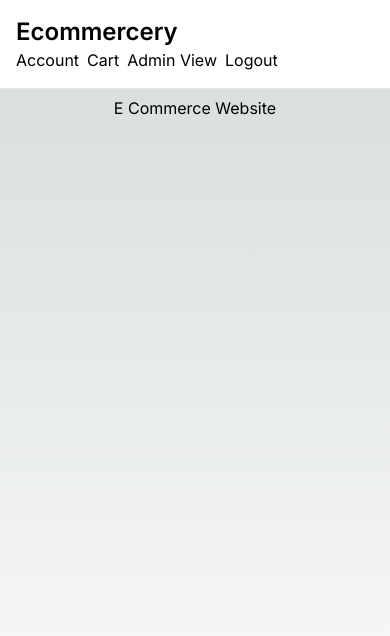
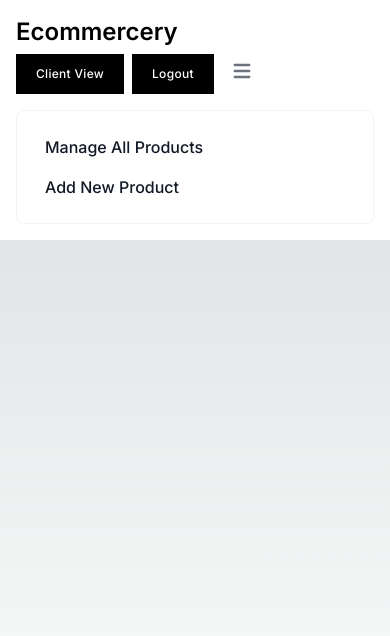
Before and after one commit to ashiq72/Aarong-webside-clone, a Next.js app: page / in a window 390 px wide. Shown: the top 636 px of the page. Built offline with nearby package versions, Linux system fonts and the light colour scheme.

Commit message:
Navber updateed

```diff
--- a/src/app/components/Navber/index.js
+++ /dev/null
@@ -1,50 +0,0 @@
-"use client";
-
-import { Fragment } from "react";
-
-const isAdminView = false;
-const isAuthUser = true;
-const user = {
-  role: "admin",
-};
-
-function NavItems() {
-  return (
-    <div
-      className="items-center justify-between w-full md:flex md:w-auto"
-      id="nav-items"
-    >
-      <div className="flex flex-col p-4 md:p-0 mt-4 font-medium border border-gray-100 rounded-lg md:flex-row md:space-x-8 md:mt-0 md:border-0 bg-white"></div>
-    </div>
-  );
-}
-
-export default function Navber() {
-  return (
-    <nav className="bg-white fixed w-full z-20 top-0 left-0 border-b border-gray-200 ">
-      <div className="max-w-screen-xl flex flex-wrap items-center justify-between mx-auto p-4 ">
-        <div className="flex items-center cursor-pointer ">
-          <span className="slef-center text-2xl font-semibold whitespace-nowrap ">
-            Ecommercery
-          </span>
-        </div>
-        <div className="flex md:order-2 gap-2 ">
-          {!isAdminView && isAuthUser ? (
-            <Fragment>
-              <button>Account</button>
-              <button>Cart</button>
-            </Fragment>
-          ) : null}
-          {user?.role === "admin" ? (
-            isAdminView ? (
-              <button>Client View</button>
-            ) : (
-              <button>Admin View</button>
-            )
-          ) : null}
-          {isAuthUser ? <button>Logout</button> : <button>Login</button>}
-        </div>
-      </div>
-    </nav>
-  );
-}
--- a/src/app/layout.js
+++ b/src/app/layout.js
@@ -1,7 +1,7 @@
 import GlobalState from "@/context";
 import "./globals.css";
 import { Inter } from "next/font/google";
-import Navber from "./components/Navber";
+import Navber from "@/components/Navber";
 
 const inter = Inter({ subsets: ["latin"] });
 
--- /dev/null
+++ b/src/components/CommonModal/index.js
@@ -0,0 +1,5 @@
+"use client";
+
+export default function CommonModal() {
+  return <div></div>;
+}
--- /dev/null
+++ b/src/components/Navber/index.js
@@ -0,0 +1,120 @@
+"use client";
+
+import { adminNavOptions, navOptions } from "@/utils";
+import { Fragment } from "react";
+
+const isAdminView = true; // Jodi Admin route visit kore
+const isAuthUser = true; // Jodi Admin login kore
+const user = {
+  //admin login korle
+  role: "admin",
+};
+
+const buttonStyle = `mt-1.5 inline-block bg-black px-5 py-3 text-xs font-medium upprcase tracking-wide text-white`;
+
+function NavItems() {
+  return (
+    <div
+      className="items-center justify-between w-full md:flex md:w-auto"
+      id="nav-items"
+    >
+      <div className="flex flex-col p-4 md:p-0 mt-4 font-medium border border-gray-100 rounded-lg md:flex-row md:space-x-8 md:mt-0 md:border-0 bg-white">
+        {isAdminView
+          ? adminNavOptions.map((item) => (
+              <li
+                className="cursor-pointer block py-2 pl-3 pr-4 text-gray-900 rounded md:p-0"
+                key={item.id}
+                // onClick={() => router.push(item.path)}
+              >
+                {item.label}
+              </li>
+            ))
+          : navOptions.map((item) => (
+              <li
+                className="cursor-pointer block py-2 pl-3 pr-4 text-gray-900 rounded md:p-0"
+                key={item.id}
+                // onClick={() => router.push(item.path)}
+              >
+                {item.label}
+              </li>
+            ))}
+      </div>
+    </div>
+  );
+}
+
+export default function Navber() {
+  return (
+    <nav className="bg-white fixed w-full z-20 top-0 left-0 border-b border-gray-200 ">
+      <div className="max-w-screen-xl flex flex-wrap items-center justify-between mx-auto p-4 ">
+        {/* Logo  */}
+
+        <div className="flex items-center cursor-pointer ">
+          <span className="slef-center text-2xl font-semibold whitespace-nowrap ">
+            Ecommercery
+          </span>
+        </div>
+        {/* End of logo */}
+
+        <div className="flex md:order-2 gap-2">
+          {!isAdminView && isAuthUser ? (
+            <Fragment>
+              <button className="mt-1.5 inline-block bg-black px-5 py-3 text-xs font-medium upprcase tracking-wide text-white">
+                Account
+              </button>
+              <button className="mt-1.5 inline-block bg-black px-5 py-3 text-xs font-medium upprcase tracking-wide text-white">
+                Cart
+              </button>
+            </Fragment>
+          ) : null}
+          {user?.role === "admin" ? (
+            isAdminView ? (
+              <button className="mt-1.5 inline-block bg-black px-5 py-3 text-xs font-medium upprcase tracking-wide text-white">
+                Client View
+              </button>
+            ) : (
+              <button className="mt-1.5 inline-block bg-black px-5 py-3 text-xs font-medium upprcase tracking-wide text-white">
+                Admin View
+              </button>
+            )
+          ) : null}
+          {isAuthUser ? (
+            <button className="mt-1.5 inline-block bg-black px-5 py-3 text-xs font-medium upprcase tracking-wide text-white">
+              Logout
+            </button>
+          ) : (
+            <button className="mt-1.5 inline-block bg-black px-5 py-3 text-xs font-medium upprcase tracking-wide text-white">
+              Login
+            </button>
+          )}
+          {/* Mobile menu button  */}
+          <button
+            data-collapse-toggle="navbar-sticky"
+            type="button"
+            className="inline-flex items-center p-2 text-sm text-gray-500 rounded-lg md:hidden hover:bg-gray-100 focus:outline-none focus:ring-2 focus:ring-gray-200 dark:text-gray-400 dark:hover:bg-gray-700 dark:focus:ring-gray-600"
+            aria-controls="navbar-sticky"
+            aria-expanded="false"
+            onClick={() => setShowNavModal(true)}
+          >
+            <span className="sr-only">Open main menu</span>
+            <svg
+              className="w-6 h-6"
+              aria-hidden="true"
+              fill="currentColor"
+              viewBox="0 0 20 20"
+              xmlns="http://www.w3.org/2000/svg"
+            >
+              <path
+                fill-rule="evenodd"
+                d="M3 5a1 1 0 011-1h12a1 1 0 110 2H4a1 1 0 01-1-1zM3 10a1 1 0 011-1h12a1 1 0 110 2H4a1 1 0 01-1-1zM3 15a1 1 0 011-1h12a1 1 0 110 2H4a1 1 0 01-1-1z"
+                clip-rule="evenodd"
+              ></path>
+            </svg>
+          </button>
+          {/* End of mobile menu button  */}
+        </div>
+        <NavItems />
+      </div>
+    </nav>
+  );
+}
```
